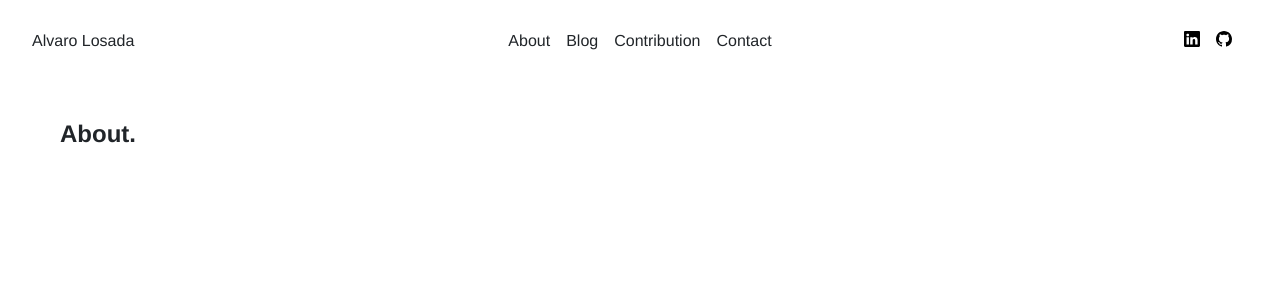
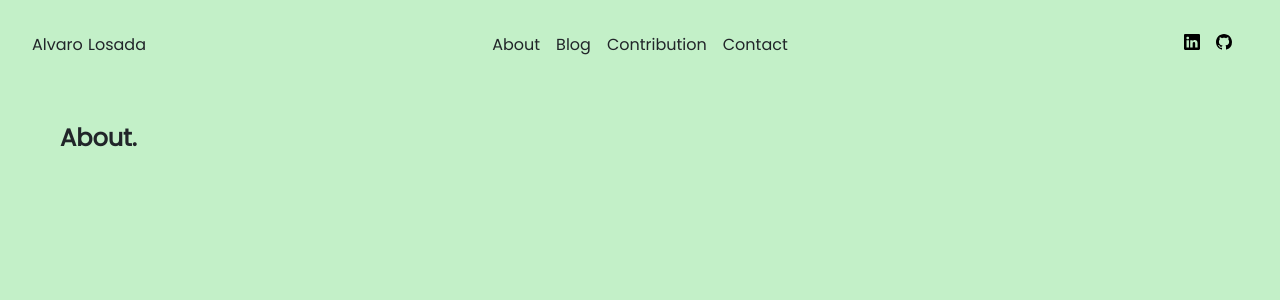
Before and after one commit to aLosada7/personal-webpage, a Next.js app: page /about in a window 1280 px wide. Shown: the top 300 px of the page. Built offline with nearby package versions, Linux system fonts and the light colour scheme.

Commit message:
Backgrounds, new fonts

```diff
--- a/components/HomeHeader.jsx
+++ b/components/HomeHeader.jsx
@@ -3,7 +3,7 @@ import ScrollMouse from './ScrollMouse';
 
 const HomeHeader = () => {
     return(
-        <header role="banner" id="header" className="page-section header">
+        <div className="page-section header">
             <div className="container header-wrapper">
                 <div className="row center">
                     <div className="col-24">
@@ -17,7 +17,7 @@ const HomeHeader = () => {
                 </div>
                 <span className="scrollmouse-wrapper"><ScrollMouse /></span>
             </div>
-        </header>
+        </div>
     )
 }
 
--- a/components/Layout.jsx
+++ b/components/Layout.jsx
@@ -7,24 +7,29 @@ import MobileMenuHeader from './menu/MobileMenuHeader';
 const Layout = ({ children }) => {
     const { asPath } = useRouter();
     const [showMenu, setShowMenu] = useState(true);
-    const [mainPage, setMainPage] = useState(false);
+    const [page, setPage] = useState(false);
 
     useEffect(() => {
-        const isMainPage = (asPath === "/");
+        setPage(asPath);
+    }, [])
 
+    useEffect(() => {
+        setPage(asPath.substring(1));
         const changeBackground = () => {
-            setShowMenu(window.scrollY >= (isMainPage ? 250 : 80) ? false : true);
+            setShowMenu(window.scrollY >= ((page === "") ? 250 : 80) ? false : true);
         }
 
         window.addEventListener('scroll', changeBackground)
-        if (isMainPage) setMainPage(true);
     });
 
     return (
         <div>
-            { showMenu ? <DesktopMenuHeader mainPage={mainPage}></DesktopMenuHeader> : null }
+            { showMenu ? <DesktopMenuHeader mainPage={page === ""}></DesktopMenuHeader> : null }
             <MobileMenuHeader></MobileMenuHeader>
-            <div className="main-container">
+            <div className="menu-btn" onClick={() => setOpen(!open)}>
+                    <div className="menu-btn__burguer"></div>
+            </div>
+            <div className={`main-container background__${page}`}>
                 {children}
             </div>
         </div>
--- a/components/menu/DesktopMenuHeader.jsx
+++ b/components/menu/DesktopMenuHeader.jsx
@@ -5,12 +5,12 @@ import Navbar from '../shared/Navbar';
 
 const DesktopMenuHeader = ({mainPage}) => {
     return (
-        <header aria-hidden="false" className={`desktopmenu-header ${mainPage ? 'mainmenu' : ''}`}>
+        <header role="banner" aria-hidden="false" className={`desktopmenu-header ${mainPage ? 'mainmenu' : ''}`}>
             <div className="desktopmenu-header__container">
                 <div className="header-title-wrapper">
                     <Link href="/"><a role="link" aria-label="home" className="navbar-brand nav-link">Alvaro Losada</a></Link>
                 </div>
-                <Navbar />
+                <Navbar menu="menu" />
                 <div className="social-networks-wrapper">
                     <a href="https://www.linkedin.com/in/alvarolosadadecastro/" target="_blank">
                         <img src="linkedin.svg" alt="My linkedin page"/>
--- a/components/menu/MobileMenuHeader.jsx
+++ b/components/menu/MobileMenuHeader.jsx
@@ -1,8 +1,22 @@
 import React from 'react';
+
+import Navbar from '../shared/Navbar';
 
 const MobileMenuHeader = () => {
     return (
-        <header aria-hidden="true" className="mobilemenu-header"></header>
+        <header role="banner" aria-hidden="true" className="mobilemenu-header">
+            <div className="desktopmenu-header__container">
+
+                <div className="social-networks-wrapper">
+                    <a href="https://www.linkedin.com/in/alvarolosadadecastro/" target="_blank">
+                        <img src="linkedin.svg" alt="My linkedin page"/>
+                    </a>
+                    <a href="https://github.com/aLosada7" target="_blank">
+                        <img src="github.svg" alt="My github page"/>
+                    </a>
+                </div>
+            </div>
+        </header>
     )
 }
 
--- a/components/shared/LookingContributors.jsx
+++ b/components/shared/LookingContributors.jsx
@@ -1,6 +1,6 @@
 export default function LookingContributors() {
     return (
-        <div className="tags-container tags-green mb-8">
+        <div className="tags-container tags-black mb-8">
             <p>Looking for new contributors!</p>
         </div>
     )
--- a/components/shared/Navbar.jsx
+++ b/components/shared/Navbar.jsx
@@ -2,16 +2,14 @@ import React, { useState } from 'react';
 import Link from 'next/link';
 import { CSSTransition } from 'react-transition-group';
 
-const Navbar = ({navbarBackground}) => {
-    const [open, setOpen] = useState(false);
+const Navbar = ({menu}) => {
     const [showContentItems, setShowContentItems] = useState(false);
 
     const contentsList = (
-        <ul className={open ? "nav-list" : "nav-sublist"}>
-            {open ?
+        <ul className="nav-list">
             <li className="nav-item"><a role="link" aria-label="back" className="nav-link" onClick={() => setShowContentItems(false)}>
                 Back</a>
-            </li> : null }
+            </li>
         </ul>
     )
 
@@ -42,7 +40,7 @@ const Navbar = ({navbarBackground}) => {
                     <div className="menu-btn__burguer"></div>
                 </div>
     </div>*/}
-            <div className={open ? "menu-mobile" : "menu"}>{ navList }</div>
+            <div className={`${menu}`}>{ navList }</div>
         </>
 
   )
--- a/styles/globals.scss
+++ b/styles/globals.scss
@@ -1,3 +1,5 @@
+@import url('https://fonts.googleapis.com/css2?family=Poppins&display=swap');
+
 @import 'partials/_base.scss';
 @import 'partials/_home.scss';
 @import 'partials/_layout.scss';
@@ -11,8 +13,9 @@ body {
     padding: 0;
     margin: 0;
     font-size: 16px;
-    font-family: "proxima-nova","Helvetica Neue",Helvetica,Arial,sans-serif;
+    font-family: Poppins,-apple-system,BlinkMacSystemFont,Segoe UI,Roboto,Helvetica Neue,Arial,sans-serif;
     color: #212529;
+    word-spacing: 1px;
 }
 
 a {
--- a/styles/partials/_home.scss
+++ b/styles/partials/_home.scss
@@ -104,6 +104,7 @@ $bp-tablet: 768px;
 }
 
 .header-wrapper {
+    //background-color: red;
     background-image: linear-gradient(0deg, hsla(0%, 0%, 0%, .55), hsla(0%, 0%, 0%, .55)), url('https://images.pexels.com/photos/1714205/pexels-photo-1714205.jpeg?auto=compress&cs=tinysrgb&dpr=2&h=750&w=1260');
     margin: 0;
     padding: 0; /*if your want to padding */
--- a/styles/partials/_layout.scss
+++ b/styles/partials/_layout.scss
@@ -1,3 +1,6 @@
+.main-container {
+    min-height: 100vh;
+}
 
 // navbar
 .desktopmenu-header, .mobilemenu-header {
@@ -44,15 +47,6 @@
     @media only screen and (max-width: $bp-tablet) {
         background-color: $primary-color;
         padding: 0.5rem 0;
-    }
-
-    .menu-btn {
-        display: none;
-
-        @media only screen and (max-width: $bp-tablet) {
-            display: flex;
-            margin-right: 2rem;
-        }
     }
 }
 
@@ -183,3 +177,9 @@
     transform: translateX(-110%);
     transition: all 500ms ease;
 }
+
+.background {
+    &__about { background-color: #c3f0c8; }
+    &__blog { background-color: #ffcdd2; }
+    &__contact {  background-color: #ffc864; }
+}
--- a/styles/partials/_menuButton.scss
+++ b/styles/partials/_menuButton.scss
@@ -1,41 +1,45 @@
 $primary-color: #202D34;
 
 .menu-btn {
-    position: relative;
-    display: flex;
-    justify-content: center;
-    align-items: center;
+    display: none;
+    position: fixed;
     cursor: pointer;
+    transition: all .5s ease-in-out;
+    top: 0;
+    right: 0;
+    padding: 32px 20px;
+
+    @media only screen and (max-width: $bp-large) {
+        display: block;
+    }
+}
+
+@mixin burguer {
+    width: 40px;
+    height: 2px;
+    border-radius: 5px;
+    background: white;
+    box-shadow: 0 2px 5px rgba(110, 101, 47, 0.2);
     transition: all .5s ease-in-out;
 }
 
 .menu-btn__burguer {
-    width: 50px;
-    height: 6px;
-    background: white;
-    border-radius: 5px;
-    box-shadow: 0 2px 5px rgba(110, 101, 47, 0.2);
-    transition: all .5s ease-in-out;
+    @include burguer();
 }
 
 .menu-btn__burguer::before,
 .menu-btn__burguer::after {
     content: '';
     position: absolute;
-    width: 50px;
-    height: 6px;
-    background: white;
-    border-radius: 5px;
-    box-shadow: 0 2px 5px rgba(110, 101, 47, 0.2);
-    transition: all .5s ease-in-out;
+    @include burguer();
 }
 
 .menu-btn__burguer::before {
-    transform: translateY(-16px)
+    transform: translateY(-12px)
 }
 
 .menu-btn__burguer::after {
-    transform: translateY(16px)
+    transform: translateY(12px)
 }
 
 /* ANIMATION */
```
